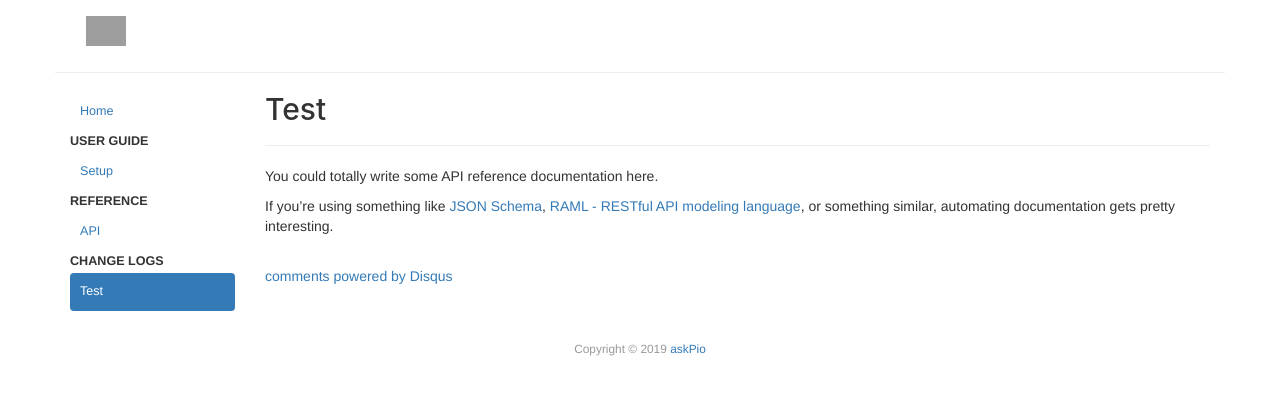
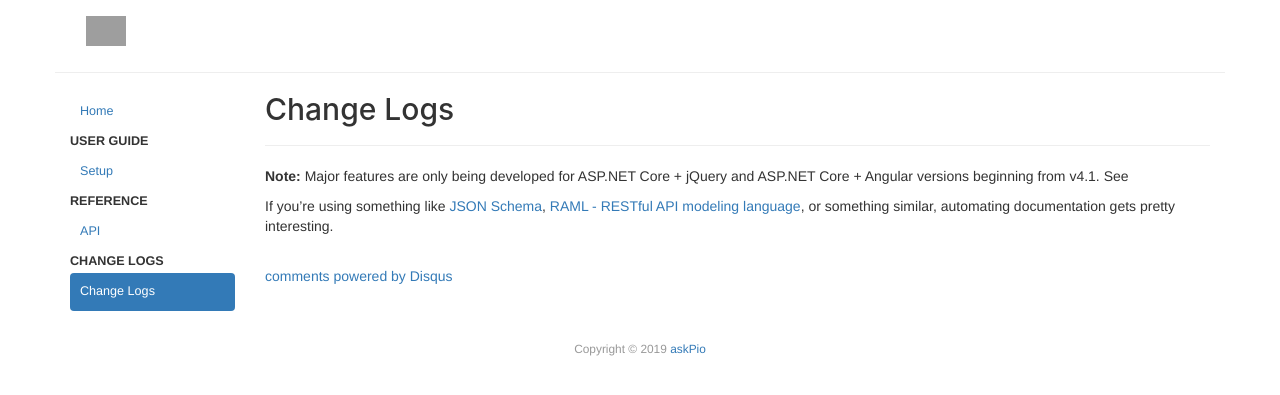
Before and after one commit to Harshgupta71/askPio_Documentation, a Jekyll site: the page built from _posts/2015-02-21-test.md, in a window 1280 px wide. Shown: the top 395 px of the page. Built offline with Jekyll 4.4.1, drawn with Linux system fonts in a browser that asks for light colours; comment, search, counter and statistics services are not loaded; grey boxes are pictures that could not be loaded.

Commit message:
Update 2015-02-21-test.md

```diff
--- a/_posts/2015-02-21-test.md
+++ b/_posts/2015-02-21-test.md
@@ -1,11 +1,13 @@
 ---
 layout: page
-title: "Test"
+title: "Change Logs"
 category: clogs
 date: 2015-02-21 15:42:07
 order: 1
 ---
 
-You could totally write some API reference documentation here.
+
+**Note:** Major features are only being developed for ASP.NET Core +
+jQuery and ASP.NET Core + Angular versions beginning from v4.1. See
 
 If you're using something like [JSON Schema](http://json-schema.org/), [RAML - RESTful API modeling language](http://raml.org/), or something similar, automating documentation gets pretty interesting.
```
